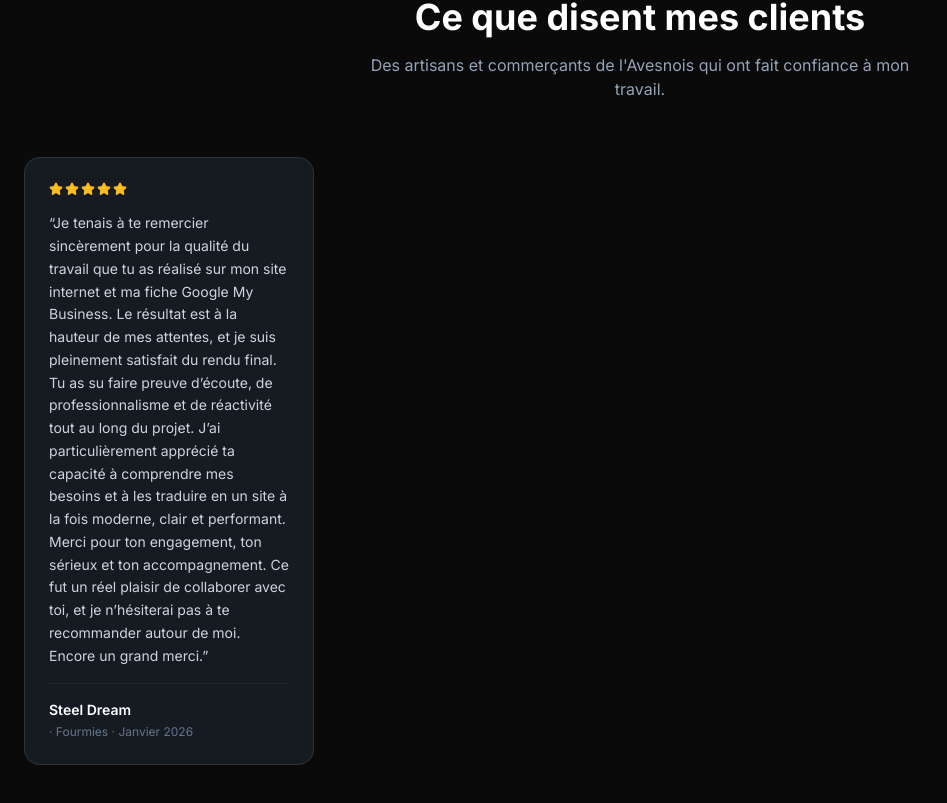
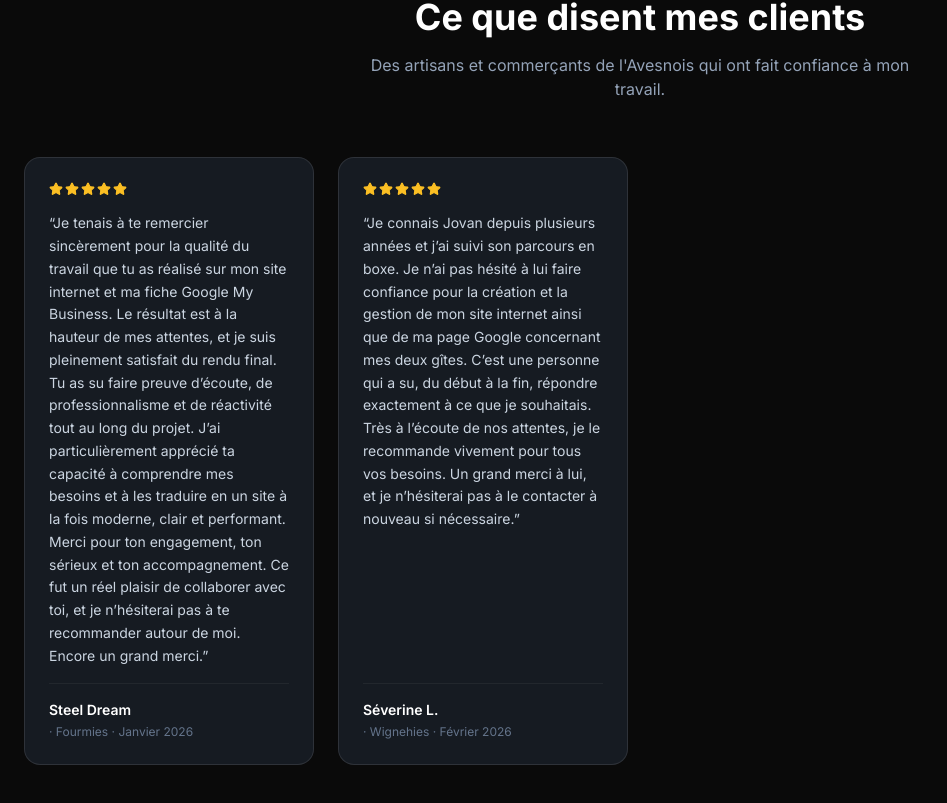
Before and after one commit to JovaanB/jovanbienvenu-pds, a Next.js app: page / in a window 1280 px wide. Shown: the part 3802-4605 px from the top of the page, without its empty margins (0-947 px from the left). Built offline with nearby package versions, Linux system fonts and the light colour scheme; no server answers.

Commit message:
feat: add review

```diff
--- a/data/temoignages.ts
+++ b/data/temoignages.ts
@@ -28,4 +28,14 @@ export const temoignages: Temoignage[] = [
       "Je tenais à te remercier sincèrement pour la qualité du travail que tu as réalisé sur mon site internet et ma fiche Google My Business. Le résultat est à la hauteur de mes attentes, et je suis pleinement satisfait du rendu final. Tu as su faire preuve d’écoute, de professionnalisme et de réactivité tout au long du projet. J’ai particulièrement apprécié ta capacité à comprendre mes besoins et à les traduire en un site à la fois moderne, clair et performant. Merci pour ton engagement, ton sérieux et ton accompagnement. Ce fut un réel plaisir de collaborer avec toi, et je n’hésiterai pas à te recommander autour de moi. Encore un grand merci.",
     date: "Janvier 2026",
   },
+  {
+    id: 2,
+    nom: "Séverine L.",
+    ville: "Wignehies",
+    metier: "",
+    note: 5,
+    texte:
+      "Je connais Jovan depuis plusieurs années et j’ai suivi son parcours en boxe. Je n’ai pas hésité à lui faire confiance pour la création et la gestion de mon site internet ainsi que de ma page Google concernant mes deux gîtes. C’est une personne qui a su, du début à la fin, répondre exactement à ce que je souhaitais. Très à l’écoute de nos attentes, je le recommande vivement pour tous vos besoins. Un grand merci à lui, et je n’hésiterai pas à le contacter à nouveau si nécessaire.",
+    date: "Février 2026",
+  },
 ];
```
